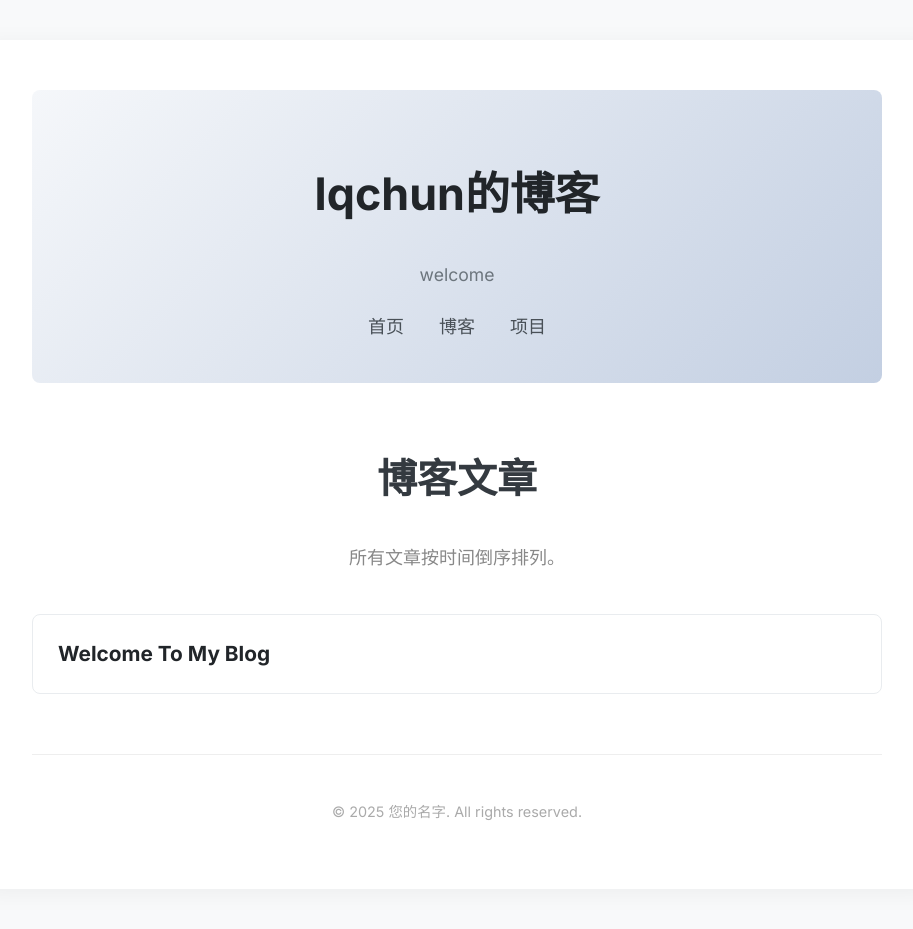
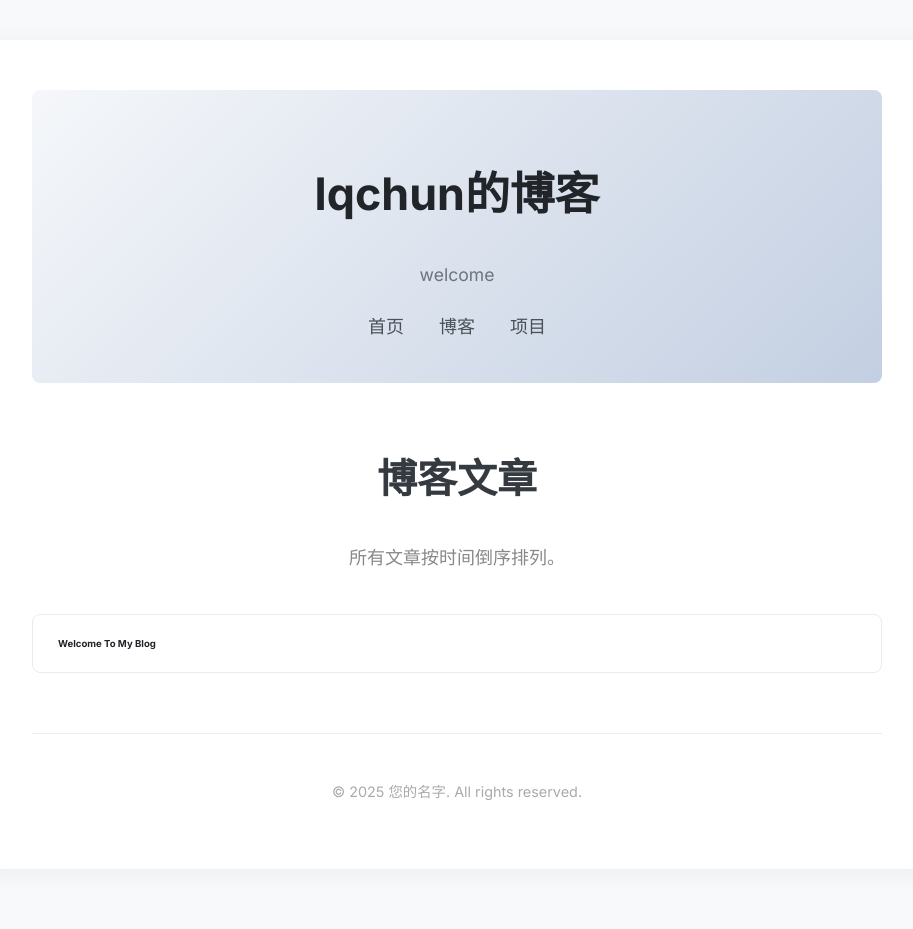
Before and after one commit to Lqchun-28/Lqchun-28.github.io, a Jekyll site: the page built from blog.html, in a window 1280 px wide. Shown: the whole page, without its empty margins (183-1096 px from the left). Built offline with Jekyll 4.4.1, drawn with Linux system fonts in a browser that asks for light colours.

Commit message:
Update main.css

```diff
--- a/assets/css/main.css
+++ b/assets/css/main.css
@@ -108,7 +108,7 @@ a:hover { text-decoration: underline; }
     transform: translateY(-2px); /* 添加轻微的上浮效果 */
 }
 .post-title, .project-title {
-    font-size: 1.3rem; /* 【关键】将字体大小从 1.6rem 显著减小 */
+    font-size: 0.6rem; /* 【关键】将字体大小从 1.6rem 显著减小 */
     margin: 0;
 }
 .post-title a, .project-title a {
```
